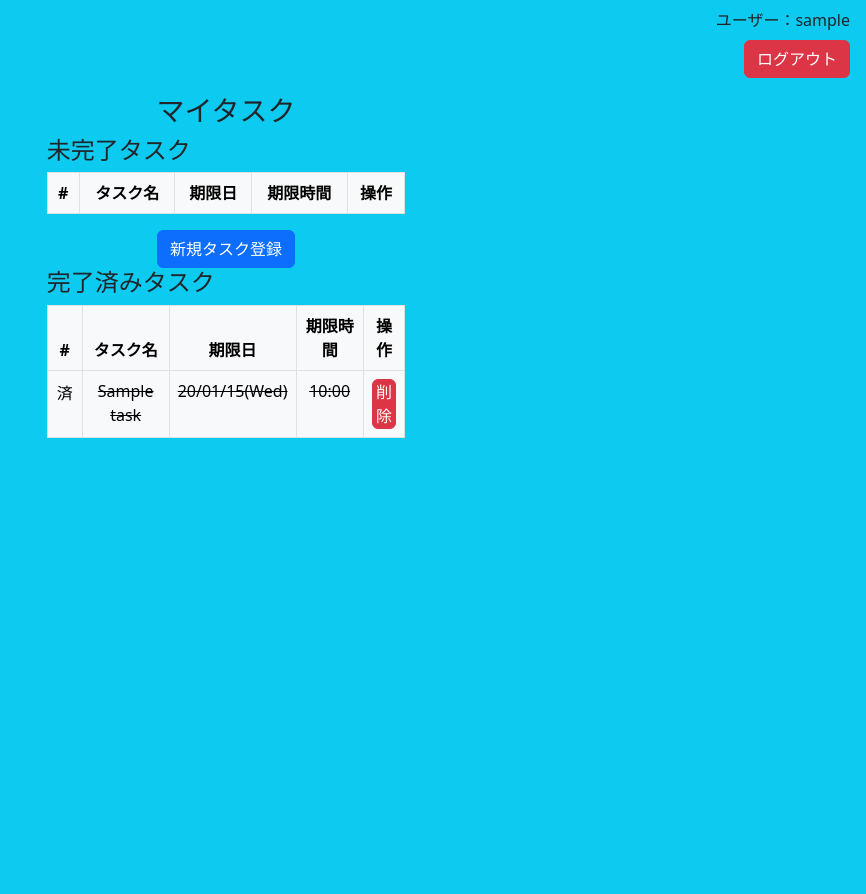
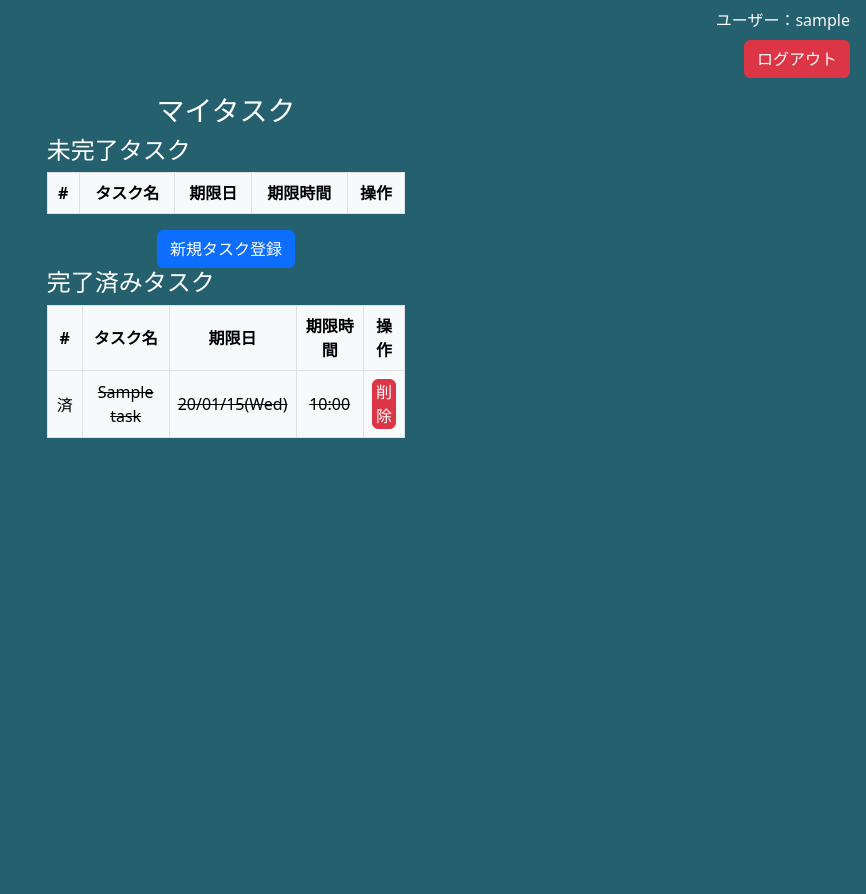
Before and after one commit to ShumpeiSeto/flask2, a Flask app: page /my_task in a window 1280 px wide. Shown: the whole page, without its empty margins (414-1280 px from the left). Run offline with Flask 3, Linux system fonts and the light colour scheme; a user stored in the database is signed in; tables that the repository leaves empty hold one stand-in row (values such as "Sample post"); lists and menus that the app fills with data are empty.

Commit message:
fix error pages and fix task page, background-color
①エラーの結果ページを同じにする（エラーが発生しましたの旨）
②タスク一覧ページ修正
・タスク一覧ページの表カラム内位置修正
・同ページのボタン位置修正（編集と削除ボタン）
③背景色を落ち着いたものにする

```diff
--- a/taskbell/static/style.css
+++ b/taskbell/static/style.css
@@ -3,6 +3,21 @@
   padding: 0;
   margin: 0;
 }
+*/
+body {
+  background-color: #25606f;
+}
+h3,
+h4 {
+  color: white;
+}
+h1 {
+  font-size: 2.7rem;
+}
+p {
+  font-size: 1.6rem;
+}
+/*
 .header {
   width: 100%;
 }
--- a/taskbell/templates/testtemp/index.html
+++ b/taskbell/templates/testtemp/index.html
@@ -1,6 +1,6 @@
 {% extends 'testtemp/layout.html' %}
 {% block content %}
-    <div class="container vh-100 px-2 py-4 bg-info ">
+    <div class="container vh-100 px-2 py-4 ">
         <div class="row vh-100 d-flex flex-column">
             <div class="col-12 d-flex flex-column justify-content-center flex-grow-1">
                 {% if current_user.is_authenticated %}
@@ -19,8 +19,8 @@
                         <img src="{{ url_for('static', filename='images/todo_image.png') }}" alt="アプリ画像です" class="img-fluid">
                     </div>
                     <div class="messages">
-                        <h1>TaskBell</h1>
-                        <p>あなたのタスク管理をスマートに</p>
+                        <h1 class="text-light">TaskBell</h1>
+                        <p class="text-light">あなたのタスク管理をスマートに</p>
                     </div>
                 </div>
                 {% endif %}
--- a/taskbell/templates/testtemp/layout.html
+++ b/taskbell/templates/testtemp/layout.html
@@ -7,11 +7,11 @@
    <link rel="stylesheet" href="{{ url_for('static', filename='style.css') }}">
   <title>{{ title }}</title>
 </head>
-<body class="bg-info">
+<body>
   <header class="header">
     <nav class="text-end mx-3 my-2">
       {% if current_user.is_authenticated %}
-      <ul class="list-unstyled">
+      <ul class="list-unstyled text-light">
         <li class="mb-2">ユーザー：{{ current_user.username }}</li>
         <li class="mb-2">
         <a href="{{ url_for('logout') }}"><button type="button" class="btn btn-danger">ログアウト</button></a>
--- a/taskbell/templates/testtemp/my_task.html
+++ b/taskbell/templates/testtemp/my_task.html
@@ -20,23 +20,21 @@
               <tr>
                 <th scope="row" class="px-0 p-md-2">
                   <a href="{{ url_for('check_task', task_id=nc_task['task_id']) }}" class="check_box_a">
-                    <button type="button" class="btn btn-light rounded-circl py-0 check_box_b">✔</button>
+                    <button type="button" class="btn btn-success rounded-circl py-auto px-1 check_box_b">完了</button>
                   </a>
                 </th>
-                <td class="px-0 p-md-2 text-center">
-                  <label class="form-check-label" for="firstCheckbox">{{ nc_task['title']}}</label>
+                <td class="px-0 p-md-2 text-center align-middle">
+                  <label class="form-check-label my-auto" for="firstCheckbox">{{ nc_task['title']}}</label>
                 </td>
-                <td class="px-0 p-md-2 text-center">
-                  <label class="deadline" for="deadline">{{ nc_task['deadline'].strftime('%y/%m/%d(%a)') }}</label>
+                <td class="px-0 p-md-2 text-center align-middle">
+                  <label class="deadline my-auto" for="deadline">{{ nc_task['deadline'].strftime('%y/%m/%d(%a)') }}</label>
                 </td>
-                <td class="px-0 p-md-2 text-center">
-                  <label class="deadline" for="deadline">{{ nc_task['deadline'].strftime('%H:%m') }}</label>
+                <td class="px-0 p-md-2 text-center align-middle">
+                  <label class="deadline my-auto" for="deadline">{{ nc_task['deadline'].strftime('%H:%m') }}</label>
                 </td>
-                <td class="px-0 p-md-2 text-center">
-                  {# <a href="{{ url_for('edit_task', task_id=nc_task['task_id']) }}">編集</a> #}
-                  <a href="{{ url_for('edit_task', task_id=nc_task['task_id']) }}"><button type="button" class="btn btn-primary py-1">編集</button></a>
-                  {# <a href="{{ url_for('delete_task', task_id=nc_task['task_id']) }}">削除</a> #}
-                  <a href="{{ url_for('delete_task', task_id=nc_task['task_id']) }}"><button type="button" class="btn btn-danger py-1">削除</button></a>
+                <td class="d-flex flex-row px-0 p-md-2 text-center justify-content-between align-middle">
+                  <a href="{{ url_for('edit_task', task_id=nc_task['task_id']) }}" class="mb-1"><button type="button" class="btn btn-primary py-1 px-0">編集</button></a>
+                  <a href="{{ url_for('delete_task', task_id=nc_task['task_id']) }}"><button type="button" class="btn btn-danger py-1 px-0">削除</button></a>
                 </td>
               </tr>
             {% endfor %}
@@ -57,32 +55,31 @@
         <table class="table table-light table-hover table-bordered">
           <thead>
             <tr>
-              <th scope="col" class="px-0 p-md-2 text-center">#</th>
-              <th scope="col" class="px-0 p-md-2 text-center">タスク名</th>
-              <th scope="col" class="px-0 p-md-2 text-center">期限日</th>
-              <th scope="col" class="px-0 p-md-2 text-center">期限時間</th>
-              <th scope="col" class="px-0 p-md-2 text-center">操作</th>
+              <th scope="col" class="px-0 p-md-2 text-center align-middle">#</th>
+              <th scope="col" class="px-0 p-md-2 text-center align-middle">タスク名</th>
+              <th scope="col" class="px-0 p-md-2 text-center align-middle">期限日</th>
+              <th scope="col" class="px-0 p-md-2 text-center align-middle">期限時間</th>
+              <th scope="col" class="px-0 p-md-2 text-center align-middle">操作</th>
             </tr>
           </thead>
           <tbody>
             {% for c_task in c_tasks %}
               <tr>
-                <th scope="row" class="px-0 p-md-2 text-center">
+                <th scope="row" class="px-0 p-md-2 text-center align-middle">
                   <a href="{{ url_for('check_task', task_id=c_task['task_id']) }}" class="check_box_a">
                 <button type="button" class="btn btn-light rounded-circl p-0 check_box_b">済</button>
                   </a>
                 </th>
-                <td class="px-0 p-md-2 text-center">
+                <td class="px-0 p-md-2 text-center align-middle">
                   <label class="comp_task_name text-decoration-line-through" for="firstCheckbox">{{ c_task['title']}}</label>
                 </td>
-                <td class="px-0 p-md-2 text-center">
+                <td class="px-0 p-md-2 text-center align-middle">
                   <label class="comp_task_deadline text-decoration-line-through" for="deadline">{{ c_task['deadline'].strftime('%y/%m/%d(%a)') }}</label>
                 </td>
-                <td class="px-0 p-md-2 text-center">
+                <td class="px-0 p-md-2 text-center align-middle">
                   <label class="comp_task_deadline text-decoration-line-through" for="deadline">{{ c_task['deadline'].strftime('%H:%M')}}</label>
                 </td>
-                <td class="px-0 p-md-2 text-center">
-                  {# <a href="{{ url_for('delete_task', task_id=c_task['task_id']) }}">削除</a> #}
+                <td class="px-0 p-md-2 text-center align-middle">
                   <a href="{{ url_for('delete_task', task_id=c_task['task_id']) }}"><button type="button" class="btn btn-danger p-0">削除</button></a>
                 </td>
               </tr>
```
